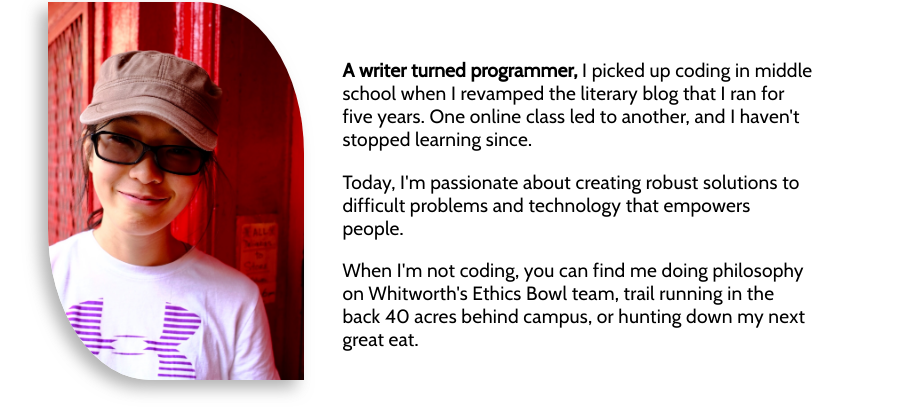
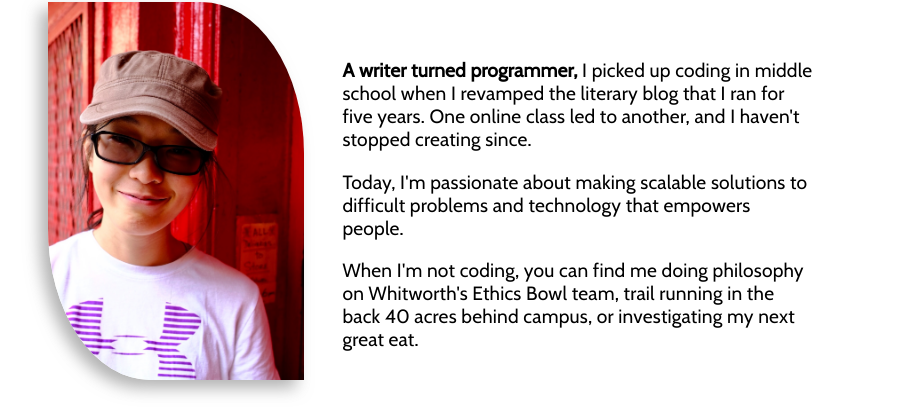
Before and after one commit to elmmo/elmmo.github.io, a Jekyll site: the page built from index.html, in a window 1280 px wide and 900 px high, scrolled down 814 px. Shown: the part 202-619 px from the top of the window, without its empty margins (208-1130 px from the left). Built offline with Jekyll 4.4.1, drawn with Linux system fonts in a browser that asks for light colours; nearby versions of some CDN libraries.

Commit message:
edit bio

```diff
--- a/index.html
+++ b/index.html
@@ -15,9 +15,9 @@ profile: /assets/img/profile.JPG
     {% include about.html
         pic="/assets/img/about.jpg"
         headline="A writer turned programmer, "
-        content-1="I picked up coding in middle school when I revamped the literary blog that I ran for five years. One online class led to another, and I haven't stopped learning since."
-        content-2="Today, I'm passionate about creating robust solutions to difficult problems and technology that empowers people."
-        content-3="When I'm not coding, you can find me doing philosophy on Whitworth's Ethics Bowl team, trail running in the back 40 acres behind campus, or hunting down my next great eat."     %}
+        content-1="I picked up coding in middle school when I revamped the literary blog that I ran for five years. One online class led to another, and I haven't stopped creating since."
+        content-2="Today, I'm passionate about making scalable solutions to difficult problems and technology that empowers people."
+        content-3="When I'm not coding, you can find me doing philosophy on Whitworth's Ethics Bowl team, trail running in the back 40 acres behind campus, or investigating my next great eat."     %}
     <div class="featured">
         <!-- HORIZONTAL PANELS -->
         <h4>Experience</h4>
```
